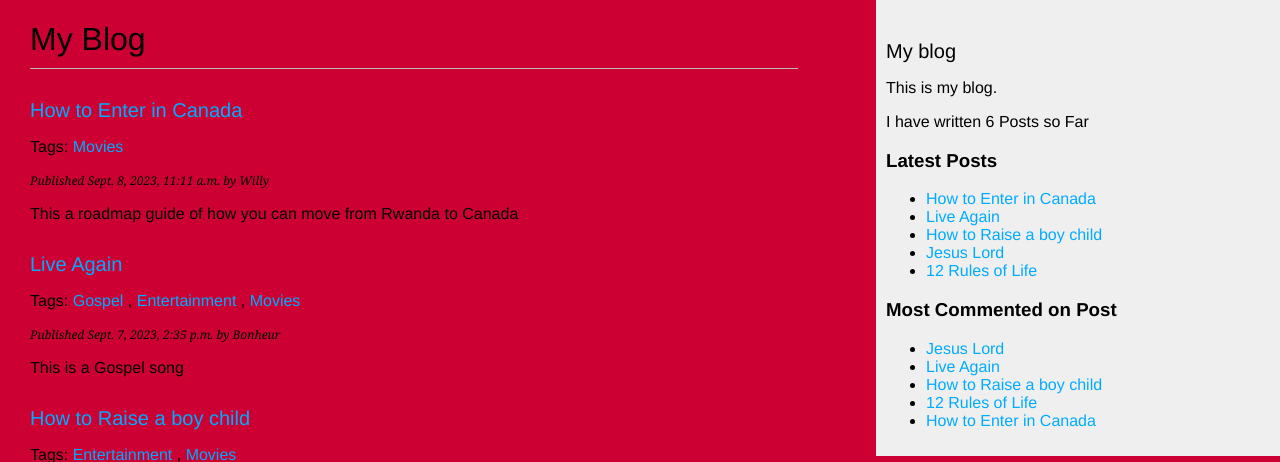
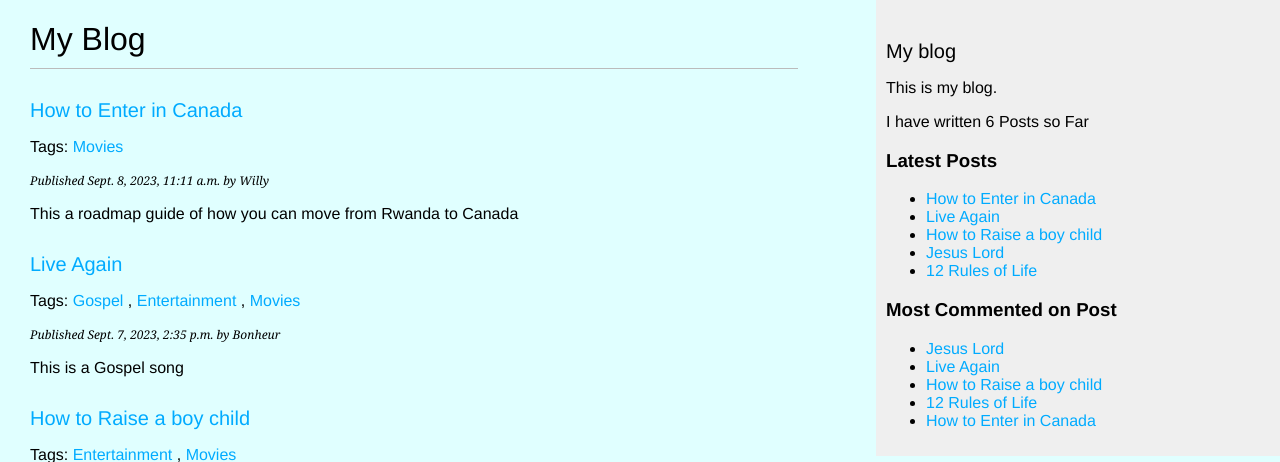
Before and after one commit to Bonheur773/blog, a Django app: page /blog/ in a window 1280 px wide. Shown: the top 462 px of the page. Run offline with Django 4.2, Linux system fonts and the light colour scheme; data comes from the database, SQL or seed files in the repository; parts of the project's set-up code (start-up, migrations or seed data) failed here and were passed over.

Commit message:
Deploying My Blog Website

```diff
--- a/blog/static/css/blog.css
+++ b/blog/static/css/blog.css
@@ -2,7 +2,7 @@ body {
     margin:0;
     padding:0;
     font-family:helvetica, sans-serif;
-    background-color: #cc0033;
+    background-color: lightcyan;
 }
 
 a {
```
